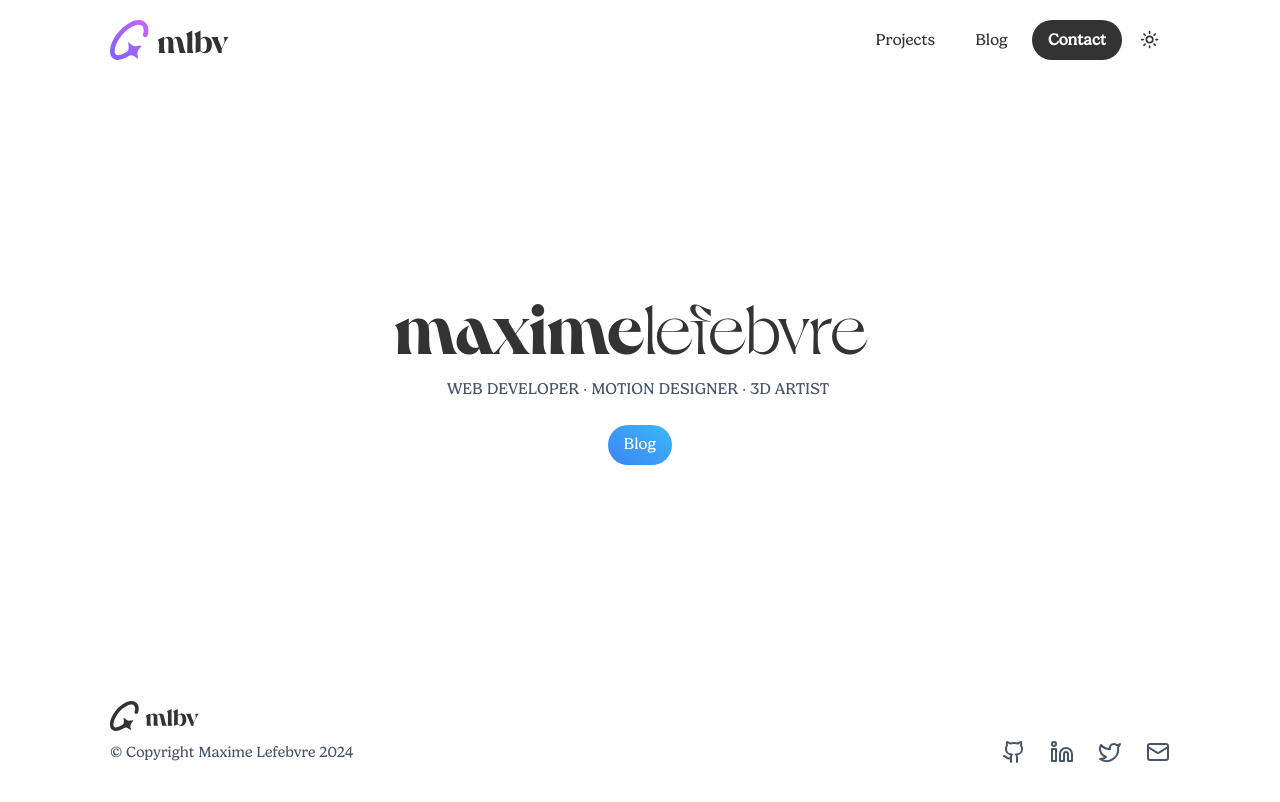
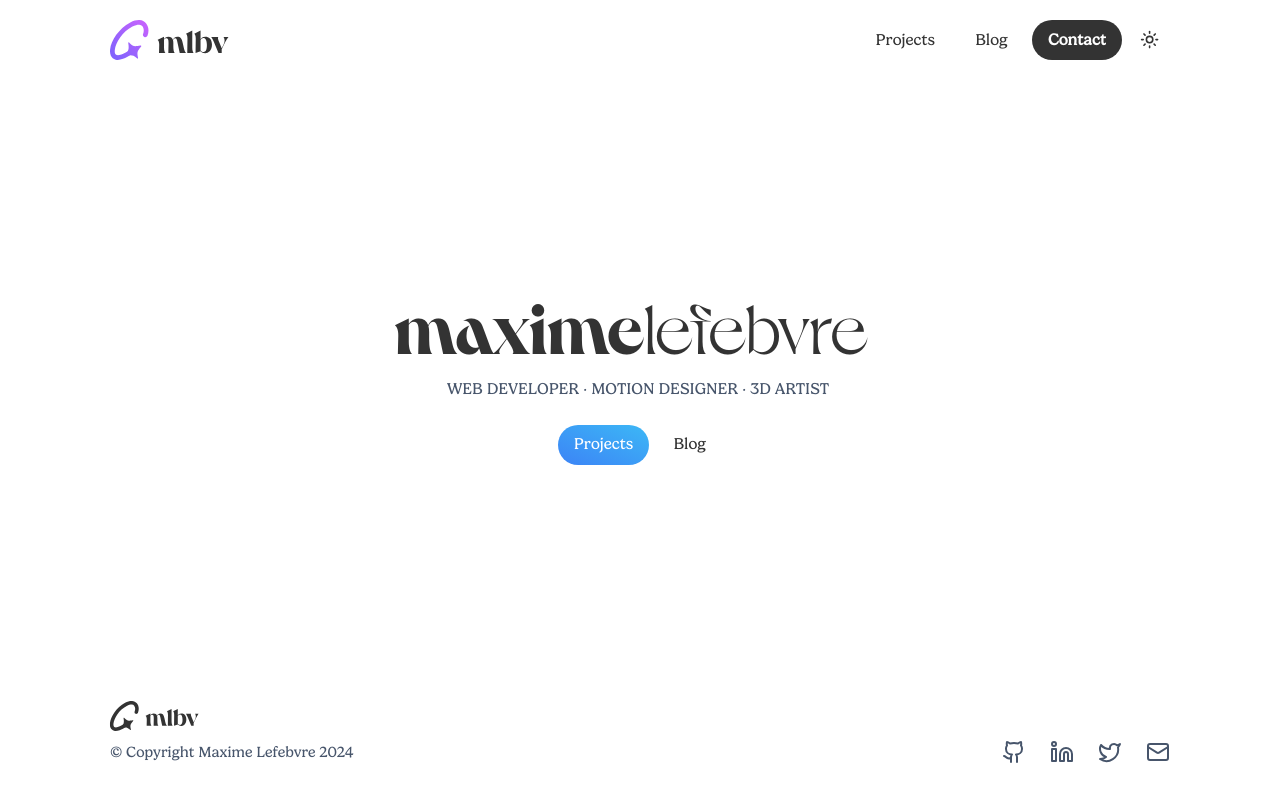
Before and after one commit to maximelbv/blog, a Next.js app: page / in a window 1280 px wide. Built offline with nearby package versions, Linux system fonts and the light colour scheme; no server answers.

Commit message:
remove padding to project template pages & modify hero header

```diff
--- a/app/page.tsx
+++ b/app/page.tsx
@@ -29,10 +29,14 @@ export default function Home() {
 
       <PopAnimWraper
         delay={0.8}
-        className="flex flex-col items-center justify-center"
+        className="flex gap-2 items-center justify-center"
       >
         <AnimatedButon
           className="mt-4 bg-gradient-to-tr from-pigment-blue to-pigment-blueLighter rounded-full hover:bg-gradient-to-tr hover:from-blue hover:to-pigment-blueLighter text-[#fff] hover:text-[#fff]"
+          nav={{ route: "/projects", name: "Projects" }}
+        />
+        <AnimatedButon
+          className="mt-4 rounded-full"
           nav={{ route: "/blog", name: "Blog" }}
         />
       </PopAnimWraper>
--- a/app/projects/[...slug]/page.tsx
+++ b/app/projects/[...slug]/page.tsx
@@ -108,7 +108,7 @@ export default async function ProjectPage({ params }: ProjectPageProps) {
         <BackButton href="/projects" label="Projects" />
       </div>
 
-      <div className="grid gap-20 p-5 py-0 my-[40px]">
+      <div className="grid gap-20 p-0 py-0 my-[40px]">
         <div className="grid items-center justify-center">
           {project.logo && (
             <FadeIn>
--- a/components/project-card.tsx
+++ b/components/project-card.tsx
@@ -41,7 +41,7 @@ const ProjectCard = ({ project }: { project: Project }) => {
             )}
           </div>
           <div className="grid ">
-            <h3 className="text-[30px]">{title}</h3>
+            <h3 className="text-[34px] font-dahliaBold">{title}</h3>
             <span className="text-foregroundAlt font-normal">
               {description}
             </span>
```
